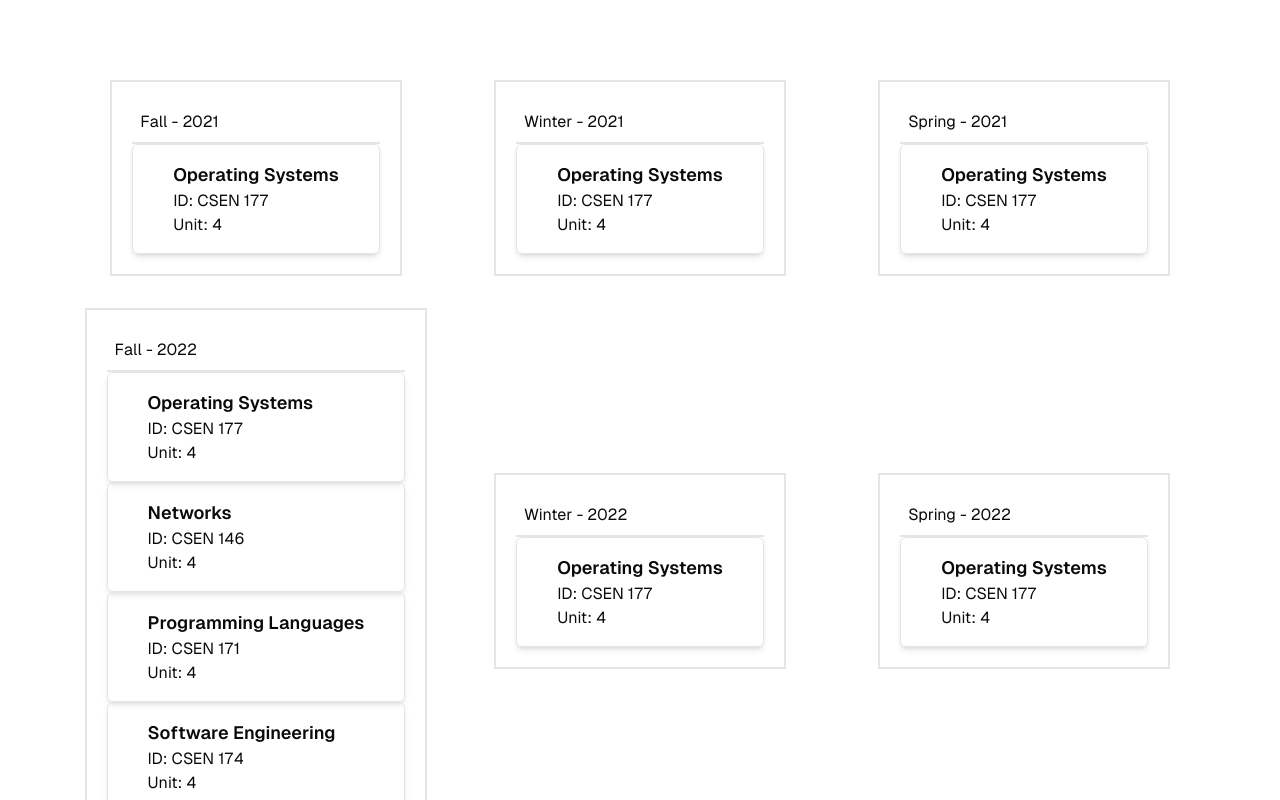
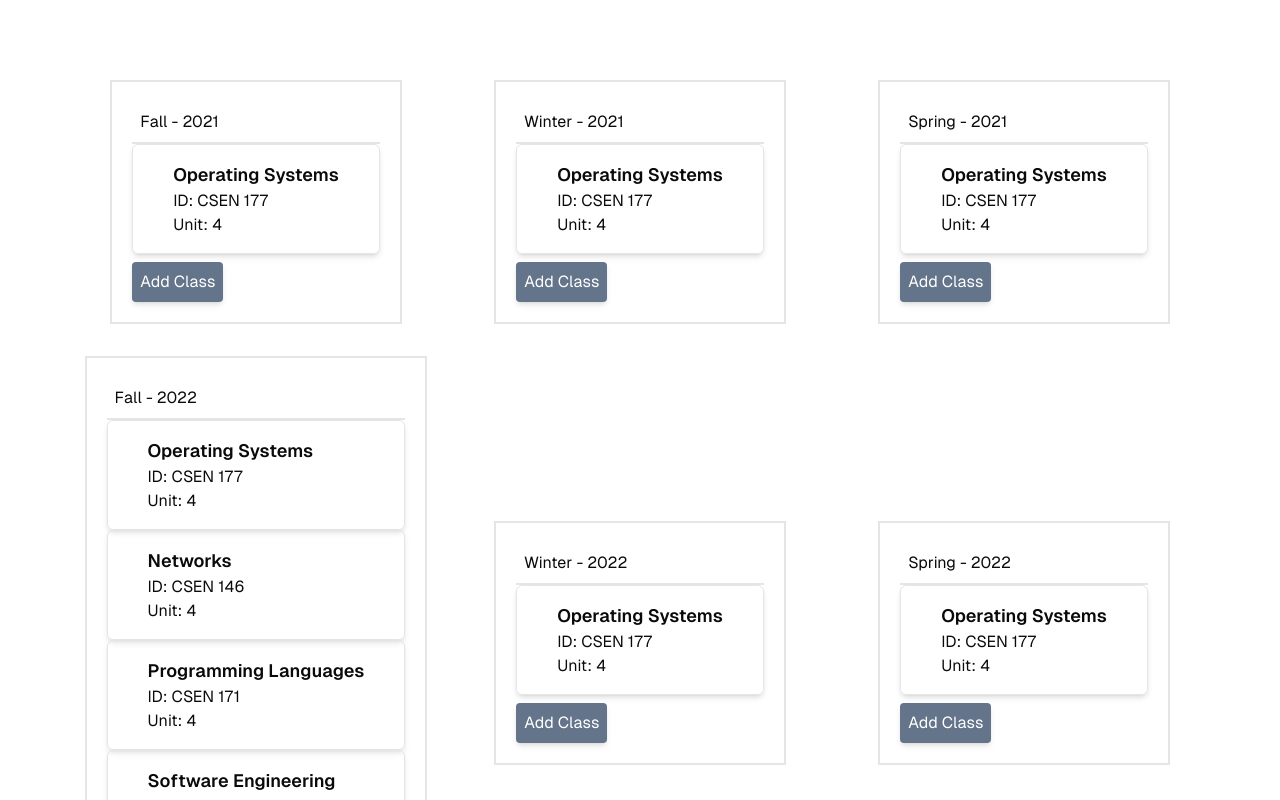
Before and after one commit to CSEN-SCU/SCU-Course-Planner, a Next.js app: page / in a window 1280 px wide. Shown: the top 800 px of the page. Built offline with nearby package versions, Linux system fonts and the light colour scheme.

Commit message:
Add class design button created

```diff
--- a/src/app/page.tsx
+++ b/src/app/page.tsx
@@ -1,3 +1,4 @@
+import AddClass from "@/components/AddClass";
 import Course from "@/components/course";
 import Quarter from "@/components/Quarter";
 
@@ -30,6 +31,7 @@ export default function Home() {
           {courses.map((course, idx) => (
             <Course key={idx} courseName={course.name} id={course.id} unit={course.unit} />
           ))}
+          <AddClass/>
         </div>
       ))}
     </div>
--- /dev/null
+++ b/src/components/AddClass.tsx
@@ -0,0 +1,15 @@
+import React from "react";
+
+const AddClass: React.FC = () => {
+  return(
+    <div className="items-center flex">
+      <div className="rounded-sm bg-slate-500 shadow-md text-center p-2 mt-2">
+        <button>
+          <text className="text-center text-white">Add Class</text>
+        </button>
+      </div>
+    </div>
+  )
+}
+
+export default AddClass
```
